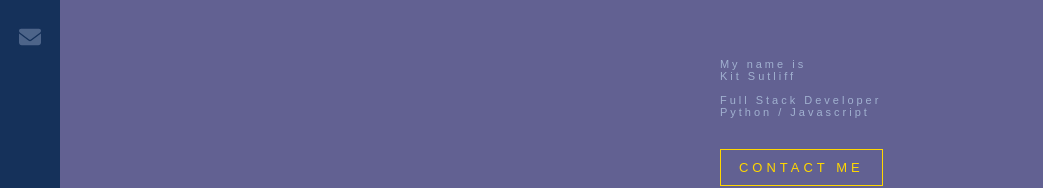
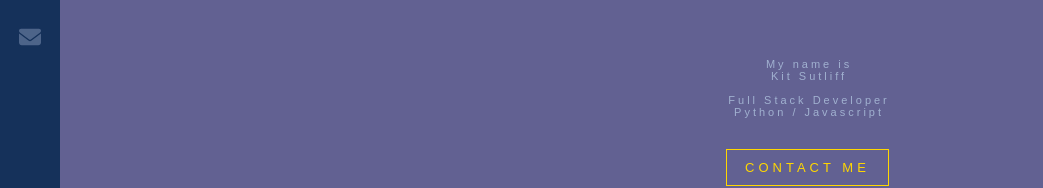
Before and after one commit to KitSutliff/react-portfolio, a React (Create React App) app: page / in a window 1280 px wide. Shown: the part 370-558 px from the top of the page, without its empty margins (0-1043 px from the left). Built offline with nearby package versions, Linux system fonts and the light colour scheme.

Commit message:
adjusts formatting of landing page bio

```diff
--- a/src/index.scss
+++ b/src/index.scss
@@ -67,12 +67,13 @@ body {
 
         h3 {
           color: #A1B1D0;
+          text-align: center;
           font-weight: 400;
           font-size: 11px;
           font-family: sans-serif;
           letter-spacing: 3px;
           animation: fadeIin 1s 1.8s backwards;
-          margin-left: 63%;
+          margin-left: 55%;
           margin-top: 60px;
         }
 
@@ -89,7 +90,7 @@ body {
           float: left;
           animation: fadeIn1s 1.8s backwards;
           white-space: nowrap;
-          margin-left: 63%;
+          margin-left: 64%;
 
           &:hover {
               background:#ffd700;
```
